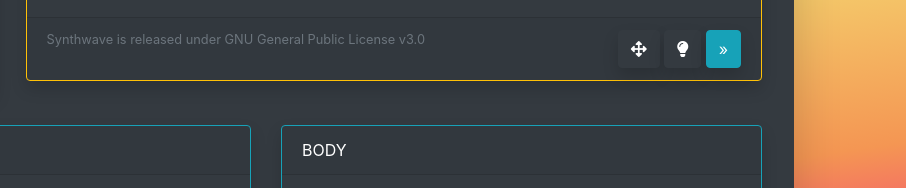
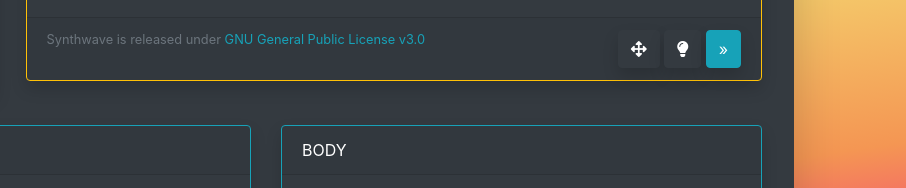
Before and after one commit to fantasyui-com/synthwave, a website: page index.html in a window 1280 px wide. Shown: the part 236-424 px from the top of the page, 374-1280 px from the left. Drawn offline with nearby package versions, Linux system fonts and the light colour scheme.

Commit message:
License explanation link, thx timmyRS

```diff
--- a/index.html
+++ b/index.html
@@ -133,7 +133,7 @@
 
             </div>
             <div class="card-footer text-right">
- <small class="small text-secondary float-left">Synthwave is released under GNU General Public License v3.0 </small>
+              <small class="small text-secondary float-left">Synthwave is released under <a href="https://choosealicense.com/licenses/gpl-3.0/" class=" text-info" >GNU General Public License v3.0</a> </small>
 
               <button id="full-screen" type="button" class="btn btn-dark shadow"><i class="fa fa-arrows-alt"></i></button>
               <button id="aziz-light" type="button" class="btn btn-dark shadow"><i class="fa fa-lightbulb"></i></button>
```
Lines whose indentation alone changed are shown as unchanged.
